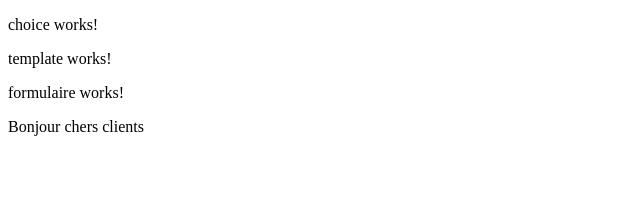
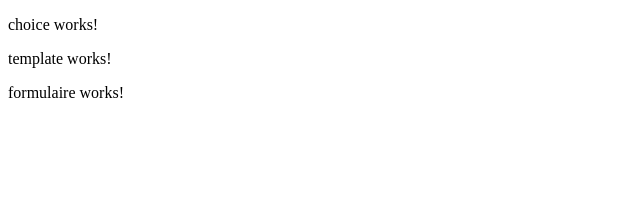
Before and after one commit to Charcrede/wolves, an Angular app: page / in a window 1280 px wide. Shown: the top 208 px of the page, without its empty margins (0-640 px from the left). Built offline with nearby package versions, Linux system fonts and the light colour scheme.

Commit message:
mise a niveau

```diff
--- a/src/app/main/main.component.html
+++ b/src/app/main/main.component.html
@@ -2,7 +2,4 @@
     <app-choice></app-choice>
     <app-template></app-template>
     <app-formulaire></app-formulaire>
-    <div>
-        <p> {{ botText }} </p>
-    </div>
 </div>
--- a/src/app/main/main.component.ts
+++ b/src/app/main/main.component.ts
@@ -8,10 +8,6 @@ import { ServiceService } from '../service.service';
 })
 export class MainComponent {
 
-  botText: string = "Bonjour chers clients"
-
-  constructor(private service : ServiceService){}
-
 
 
 }
--- a/src/app/service.service.ts
+++ b/src/app/service.service.ts
@@ -7,11 +7,7 @@ export class ServiceService {
 
   constructor() { }
 
-  tempTab: string[] = []
 
-  showSlow(text: string): string{
-    text.split("")
-    return text
-  }
+
 
 }
```
